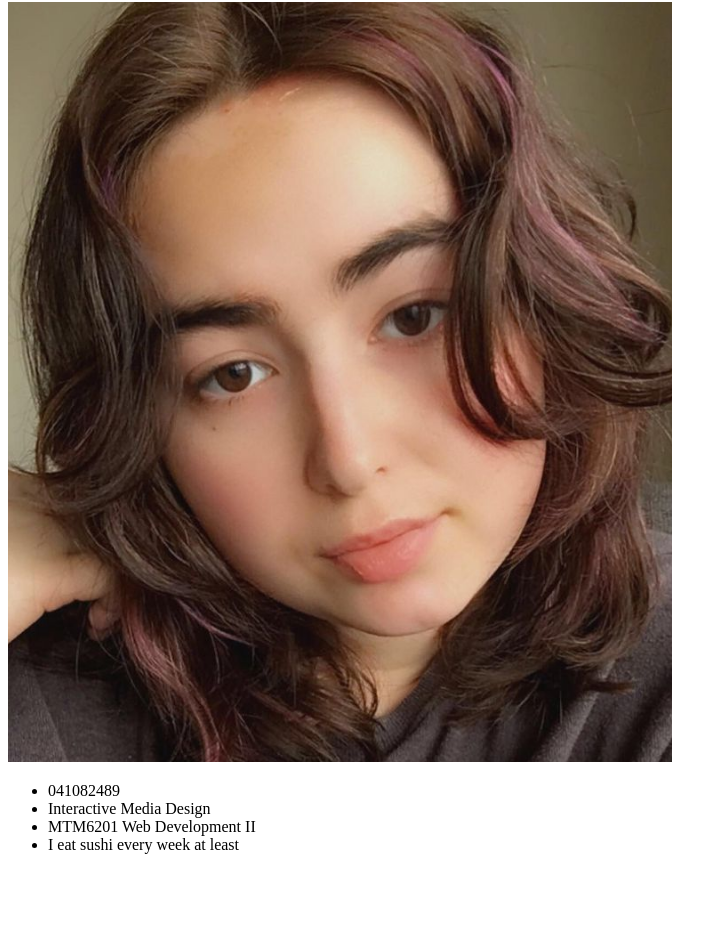
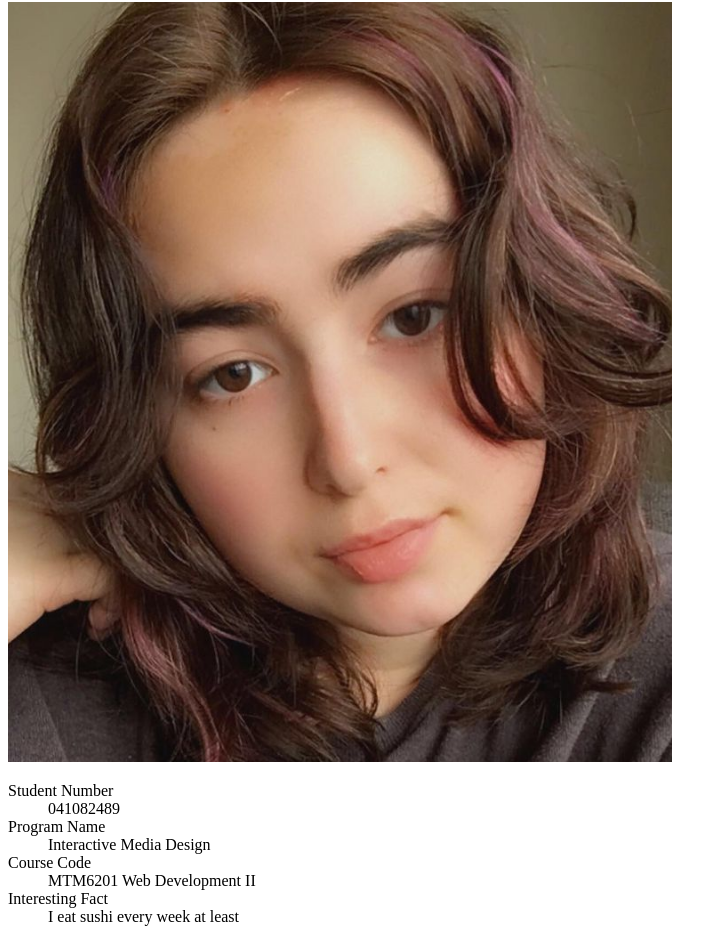
Before and after one commit to CecileSChapman/mtm6201-week1-040, a plain HTML site: page index.html in a window 1280 px wide. Shown: the part 78-1020 px from the top of the page, without its empty margins (0-727 px from the left). Before the commit the page ends 948 px from the top, so only its background shows below. Drawn offline with Linux system fonts and the light colour scheme.

Commit message:
fixes the list (ty for the rubric announcement)

```diff
--- a/index.html
+++ b/index.html
@@ -14,12 +14,16 @@
     </header>
     <main>
         <img src="images/pic-for-school.png" alt="Photo of Cecile">
-        <ul>
-            <li>041082489</li>
-            <li>Interactive Media Design</li>
-            <li>MTM6201 Web Development II</li>
-            <li>I eat sushi every week at least</li>
-        </ul>
+        <dl>
+            <dt>Student Number</dt>
+            <dd>041082489</dd>
+            <dt>Program Name</dt>
+            <dd>Interactive Media Design</dd>
+            <dt>Course Code</dt>
+            <dd>MTM6201 Web Development II</dd>
+            <dt>Interesting Fact</dt>
+            <dd>I eat sushi every week at least</dd>
+        </dl>
     </main>
     <footer>
 
```
